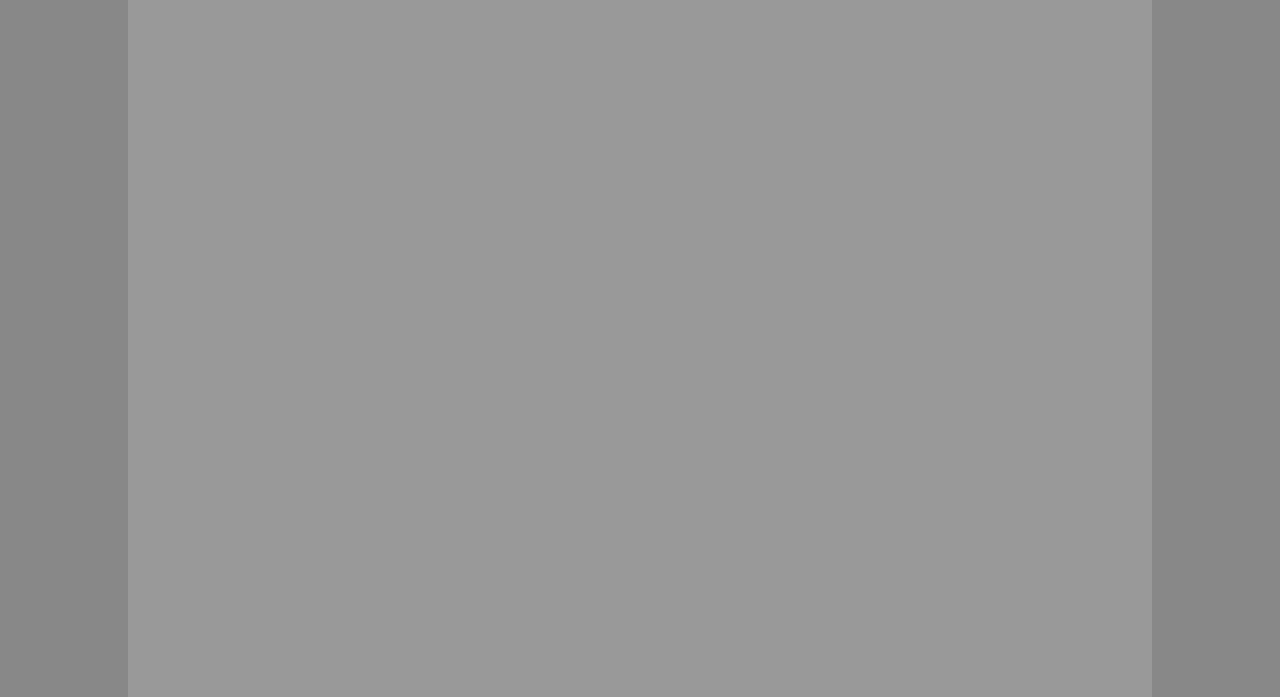
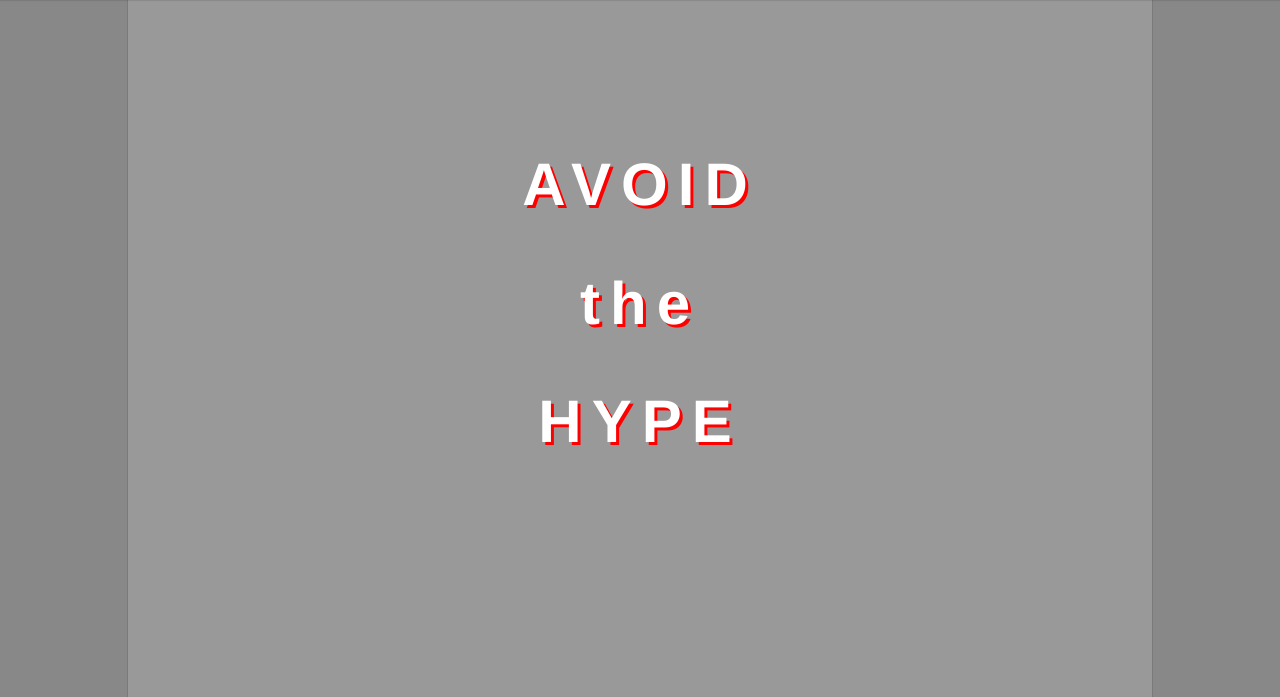
Before and after one commit to pnkfluffy/consultingwebpage, a plain HTML site: page index.html in a window 1280 px wide. Shown: the part 103-800 px from the top of the page. Drawn offline with Linux system fonts and the light colour scheme.

Commit message:
borders and home added

```diff
--- a/index.html
+++ b/index.html
@@ -35,6 +35,11 @@
   <main>
     <div class="mainBody">
       <div class="home">
+        <div class="avoidhype">
+          <h1 class="header"> AVOID </h1>
+          <h2 class="header"> the <h2>
+          <h1 class="header"> HYPE <h1>
+        </div>
       </div>
     </div>
   </main>
--- a/styles.css
+++ b/styles.css
@@ -34,7 +34,9 @@ a:visited{
   background-color: #afc7ed;
   height: 100px;
   border-bottom: 20px #555;
-  position: absolute;
+  position: fixed;
+  box-shadow: 0px 2px 2px 1px rgba(0, 0, 0, 0.3);
+  z-index: 100;
 }
 .container{
   width: 90%;
@@ -94,6 +96,26 @@ main{
   max-width: 1024px;
   height: 100%;
   display: flex;
-  align-items: center;
   margin: auto;
+  box-shadow: 0 1px 0 1px rgba(0, 0, 0, 0.1);
 }
+.home{
+  width: 100%;
+  height: 512px;
+  text-align: center;
+  margin-right: auto;
+  margin-left: auto;
+  color: white;
+  align-content: center;
+}
+.avoidhype{
+  vertical-align: middle;
+  position: relative;
+  top: 50px;
+}
+div > .header{
+  text-shadow: 3px 3px #ff0000;
+  font-size: 60px;
+  letter-spacing: 10px;
+  font-weight: bold;
+}
```
